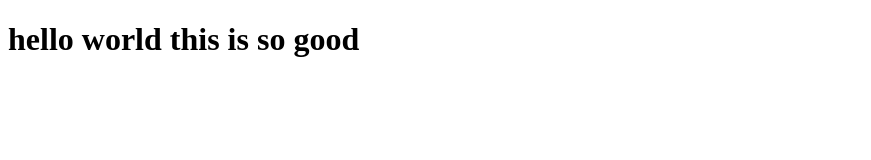
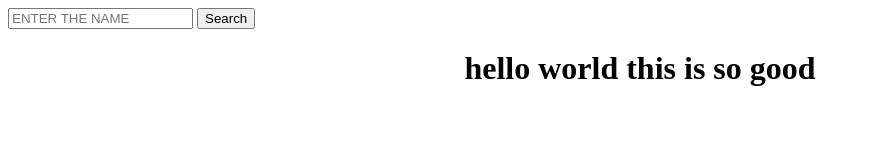
Before and after one commit to Rohitkumar22/web-programming-, a plain HTML site: page index.html in a window 1280 px wide. Shown: the whole page, without its empty margins (0-871 px from the left). Drawn offline with Linux system fonts and the light colour scheme.

Commit message:
use of css as a diff. file

```diff
--- a/index.html
+++ b/index.html
@@ -4,10 +4,21 @@
 <title>
 my wesite
 </title>
+<link rel="stylesheet" href="style.css"
 </head>
 <body>
-<h1 >
-hello world this is so good
-</h1>
+    <form >
+        <am>
+        <input type="password" name="name" placeholder="ENTER THE NAME">
+        <BUtton>
+            Search
+        </BUtton>
+
+        </am>
+    </form>
+<a >
+    <h1>
+hello world this is so good</h1>
+</a>
 </body>
 </html>
--- /dev/null
+++ b/style.css
@@ -0,0 +1,10 @@
+a{
+   background-color:  rgb(11, 34, 68);
+
+    text-align: center;
+}
+am
+{
+color:rgb(126, 105, 248)
+
+}
```
